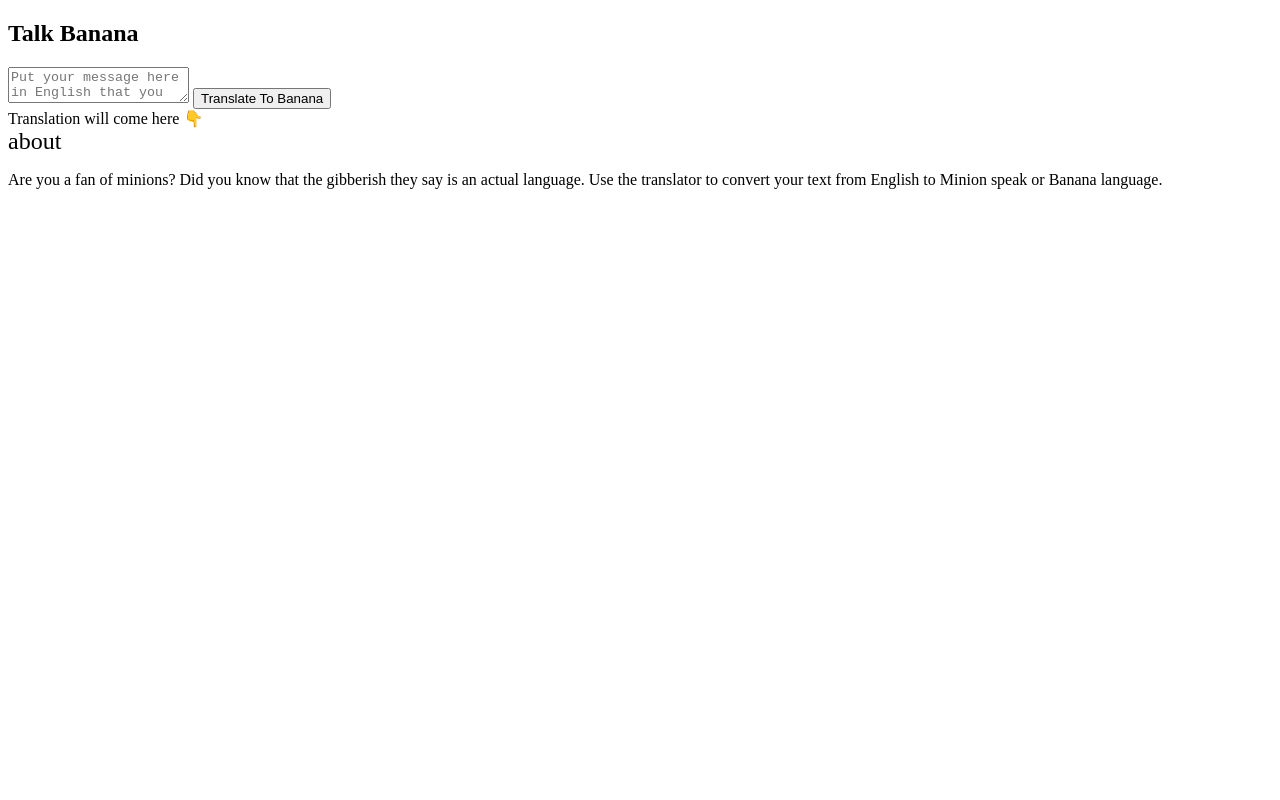
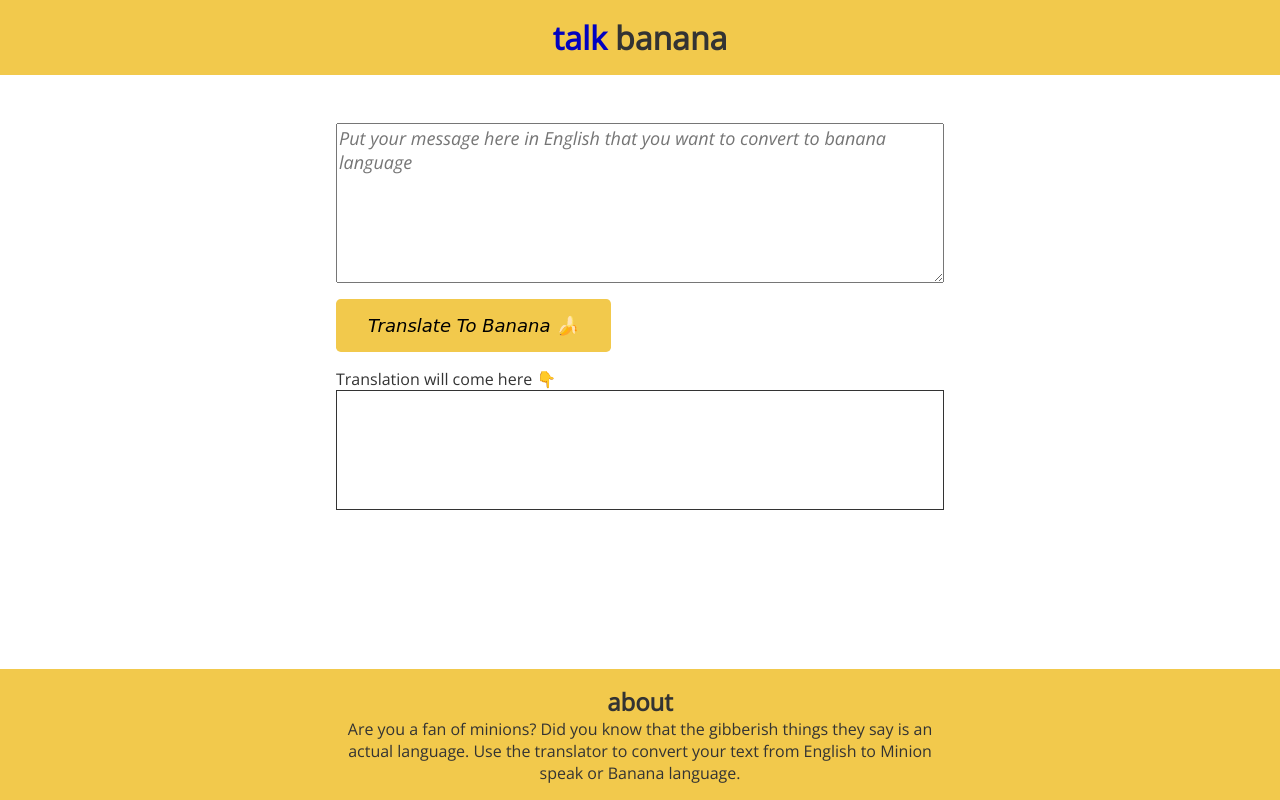
Before and after one commit to Gulzhub/talk-banana, a plain HTML site: page index.html in a window 1280 px wide. Drawn offline with nearby package versions, Linux system fonts and the light colour scheme.

Commit message:
added stylesheet and script
The interface was given styling and the api was added for backend processing.

```diff
--- /dev/null
+++ b/app.js
@@ -0,0 +1,23 @@
+var input = document.querySelector ("#input");
+var translateButton = document.querySelector ("#button");
+var output = document.querySelector ("#output");
+
+var serverURL = "https://api.funtranslations.com/translate/minion.json";
+
+function apiURL (text) {
+    return serverURL + "?" + "text=" + text;
+}
+
+function clickHandler () {
+    var inputText = input.value
+    fetch(apiURL(inputText))
+    .then (response => response.json ())
+    .then (json => output.innerText = json.contents.translated)
+}
+
+function typeIdentifier () {
+    output.innerText = (" ")
+}
+
+translateButton.addEventListener ("click", clickHandler)
+input.addEventListener ("change", typeIdentifier)
--- a/index.html
+++ b/index.html
@@ -1,37 +1,37 @@
 <!DOCTYPE html>
 <html lang="en">
+
 <head>
     <meta charset="UTF-8">
     <meta http-equiv="X-UA-Compatible" content="IE=edge">
     <meta name="viewport" content="width=device-width, initial-scale=1.0">
     <title>Banana talk</title>
-    <link href="" rel="stylesheet">
+    <link href="styles.css" rel="stylesheet">
 </head>
+
 <body>
     <nav>
         <h1>
-            Talk Banana
+            <span>talk</span> banana
         </h1>
 
     </nav>
     <main>
         <textarea id="input"
             placeholder="Put your message here in English that you want to convert to banana language"></textarea>
-        <button id="button"> Translate To Banana</button>
+        <button id="button"> Translate To Banana 🍌</button>
         <div>Translation will come here 👇</div>
 
         <div id="output"></div>
-
-
     </main>
-
-
     <footer>
-        <div style="font-size: x-large;">about</div>
-        <p>Are you a fan of minions? Did you know that the gibberish they say is an actual language. Use the translator
+        <div>about</div>
+        <p>Are you a fan of minions? Did you know that the gibberish things they say is an actual language. Use the
+            translator
             to convert your text from English to Minion speak or Banana language.</p>
     </footer>
 
-    <script src="" type="text/javascript"> </script>
+    <script src="app.js" type="text/javascript"> </script>
 </body>
+
 </html>
--- /dev/null
+++ b/styles.css
@@ -0,0 +1,100 @@
+@import url('https://fonts.googleapis.com/css2?family=Open+Sans:ital@0;1&display=swap');
+
+* {
+    box-sizing: border-box;
+}
+
+:root {
+    --primary: #F2C94C;
+    --black: #333333;
+    --width-break: 600px;
+}
+
+body {
+    margin: 0;
+    color: #333333;
+    font-family: 'Open Sans', sans-serif;
+}
+
+nav {
+    background-color: var(--primary);
+    text-align: center;
+
+}
+
+
+
+h1 {
+    margin: 0;
+    font-size: 2rem;
+    padding: 1rem;
+}
+
+h1 span {
+    color: rgb(2, 2, 192);
+}
+
+main {
+    margin: auto;
+    padding: 1rem;
+    max-width: 50%;
+}
+
+textarea {
+    display: block;
+    width: 100%;
+    min-height: 20vh;
+    margin-top: 2rem;
+    font-size: large;
+    font-family: inherit;
+    font-style: italic;
+}
+
+button {
+
+    background-color: var(--primary);
+    border: none;
+    margin: 1rem auto;
+    padding: 1rem 2rem;
+    font-family: 'Kalam', cursive;
+    font-size: large;
+    font-style: italic;
+    border-radius: 0.3rem;
+    cursor: pointer;
+}
+
+#button:hover {
+    color: white;
+
+}
+
+#output {
+    padding: 1rem;
+    font-size: large;
+    box-sizing: border-box;
+    width: 100%;
+    min-height: 15vh;
+    max-height: 20vh;
+    overflow: auto;
+    border: 1px solid var(--black);
+}
+
+footer {
+    position: fixed;
+    bottom: 0;
+    width: 100%;
+    padding: 1rem;
+    background-color: var(--primary);
+    text-align: center;
+}
+
+footer div {
+    font-size: x-large;
+    font-weight: bold;
+}
+
+footer p {
+
+    max-width: var(--width-break);
+    margin: auto;
+}
```
Also changed, not shown: images/minionsgroup.jpg (added), 1 other file.
